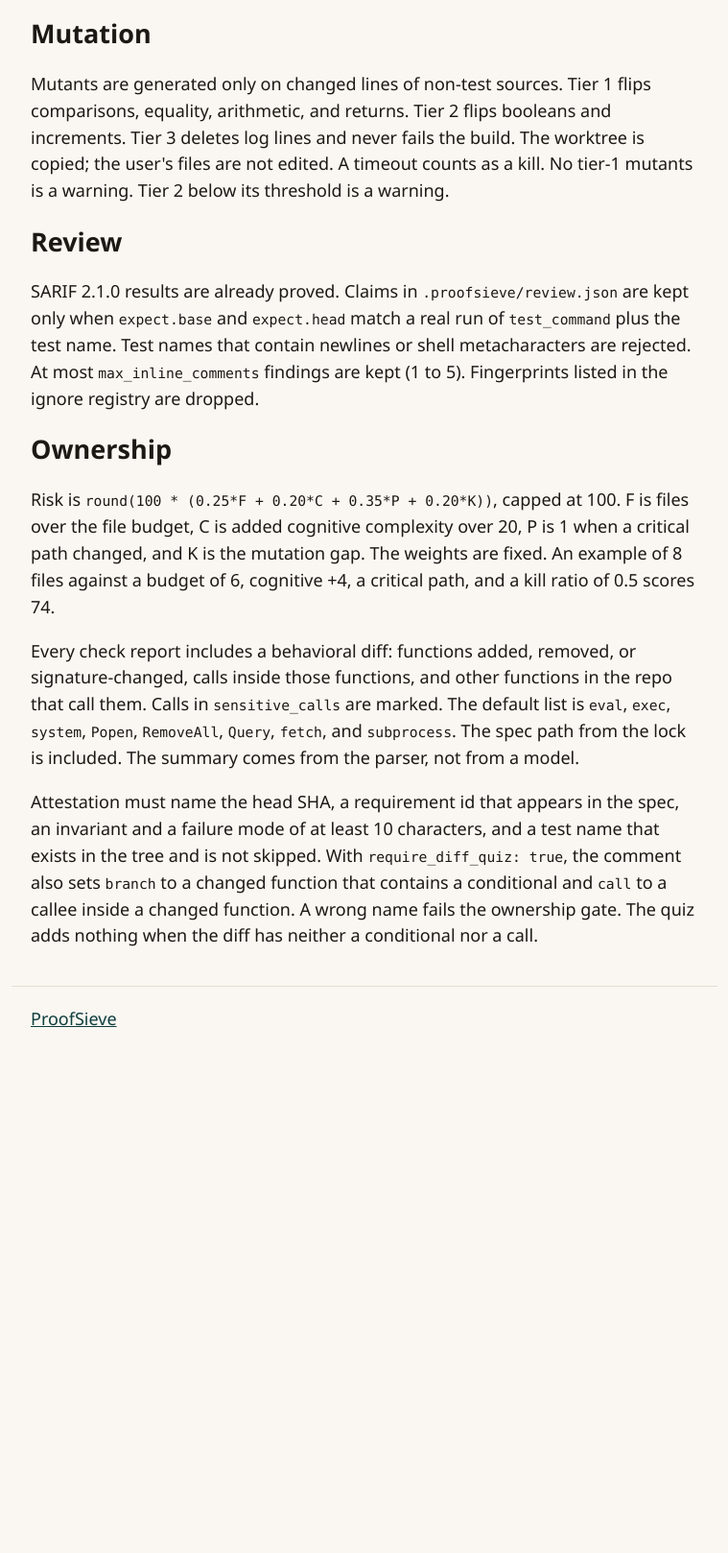
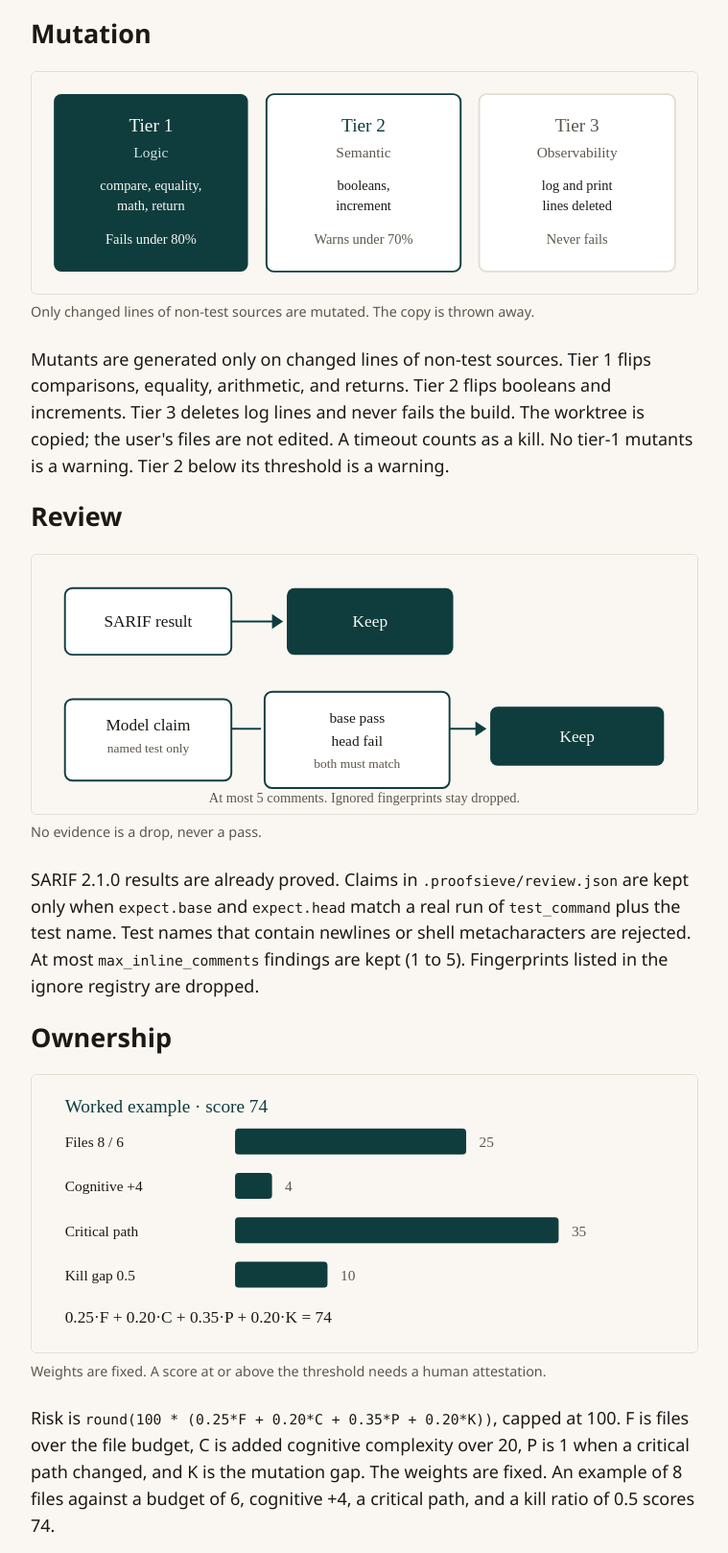
Before and after one commit to vaquarkhan/ProofSieve, a plain HTML site: page site/gates.html in a window 1280 px wide. Shown: the part 798-2416 px from the top of the page at 96% size, without its empty margins (260-1019 px from the left). Before the commit the page ends 1894 px from the top, so only its background shows below. Drawn offline with Linux system fonts and the light colour scheme.

Commit message:
Add diagrams to the docs so the gates, planes, and risk score can be read at a glance.
The same drawings are on the Pages site and in the README.

```diff
--- a/site/gates.html
+++ b/site/gates.html
@@ -24,10 +24,22 @@
   <h2>Complexity</h2>
   <p>Caps apply only to added or modified functions: cognitive complexity at most 10, nesting at most 4, and at most 50 lines, unless policy sets other positive limits. Python, TypeScript, JavaScript, and Go are analyzed in process. Java, Kotlin, and Rust are recognized and fail closed as unparsed. A language that policy does not list fails the language rule.</p>
   <h2>Mutation</h2>
+  <figure>
+    <img src="img/mutation.svg" width="720" height="240" alt="Three mutation tiers. Tier 1 logic fails the build under an 80 percent kill rate. Tier 2 semantic changes warn under 70 percent. Tier 3 log deletion never fails the build.">
+    <figcaption>Only changed lines of non-test sources are mutated. The copy is thrown away.</figcaption>
+  </figure>
   <p>Mutants are generated only on changed lines of non-test sources. Tier 1 flips comparisons, equality, arithmetic, and returns. Tier 2 flips booleans and increments. Tier 3 deletes log lines and never fails the build. The worktree is copied; the user's files are not edited. A timeout counts as a kill. No tier-1 mutants is a warning. Tier 2 below its threshold is a warning.</p>
   <h2>Review</h2>
+  <figure>
+    <img src="img/review.svg" width="720" height="280" alt="SARIF results are kept. A model claim is kept only when its test passes on the base commit and fails on the head. Other claims are dropped. At most five comments are published.">
+    <figcaption>No evidence is a drop, never a pass.</figcaption>
+  </figure>
   <p>SARIF 2.1.0 results are already proved. Claims in <code>.proofsieve/review.json</code> are kept only when <code>expect.base</code> and <code>expect.head</code> match a real run of <code>test_command</code> plus the test name. Test names that contain newlines or shell metacharacters are rejected. At most <code>max_inline_comments</code> findings are kept (1 to 5). Fingerprints listed in the ignore registry are dropped.</p>
   <h2>Ownership</h2>
+  <figure>
+    <img src="img/risk.svg" width="720" height="300" alt="Risk example totaling 74. Eight files against a budget of six contributes 25, cognitive complexity of 4 contributes 4, a critical path contributes 35, and a kill ratio of one half contributes 10.">
+    <figcaption>Weights are fixed. A score at or above the threshold needs a human attestation.</figcaption>
+  </figure>
   <p>Risk is <code>round(100 * (0.25*F + 0.20*C + 0.35*P + 0.20*K))</code>, capped at 100. F is files over the file budget, C is added cognitive complexity over 20, P is 1 when a critical path changed, and K is the mutation gap. The weights are fixed. An example of 8 files against a budget of 6, cognitive +4, a critical path, and a kill ratio of 0.5 scores 74.</p>
   <p>Every check report includes a behavioral diff: functions added, removed, or signature-changed, calls inside those functions, and other functions in the repo that call them. Calls in <code>sensitive_calls</code> are marked. The default list is <code>eval</code>, <code>exec</code>, <code>system</code>, <code>Popen</code>, <code>RemoveAll</code>, <code>Query</code>, <code>fetch</code>, and <code>subprocess</code>. The spec path from the lock is included. The summary comes from the parser, not from a model.</p>
   <p>Attestation must name the head SHA, a requirement id that appears in the spec, an invariant and a failure mode of at least 10 characters, and a test name that exists in the tree and is not skipped. With <code>require_diff_quiz: true</code>, the comment also sets <code>branch</code> to a changed function that contains a conditional and <code>call</code> to a callee inside a changed function. A wrong name fails the ownership gate. The quiz adds nothing when the diff has neither a conditional nor a call.</p>
--- a/site/site.css
+++ b/site/site.css
@@ -24,3 +24,6 @@ table { border-collapse: collapse; width: 100%; }
 th, td { border-bottom: 1px solid var(--line); text-align: left; padding: 0.4rem 0.5rem 0.4rem 0; vertical-align: top; }
 footer { color: var(--muted); border-top: 1px solid var(--line); }
 .muted { color: var(--muted); }
+figure { margin: 1.25rem 0 1.5rem; }
+figure img { width: 100%; height: auto; display: block; border: 1px solid var(--line); border-radius: 6px; background: var(--paper); }
+figcaption { color: var(--muted); font-size: 0.9rem; margin-top: 0.45rem; }
```
Also changed, not shown: site/ci.html (+4 -0 lines), site/index.html (+8 -0 lines), site/tutorial.html (+4 -0 lines), site/img/exits.svg (added), site/img/gates.svg (added), site/img/mutation.svg (added), site/img/planes.svg (added), site/img/review.svg (added), site/img/risk.svg (added), site/img/tutorial.svg (added), 2 other files.
